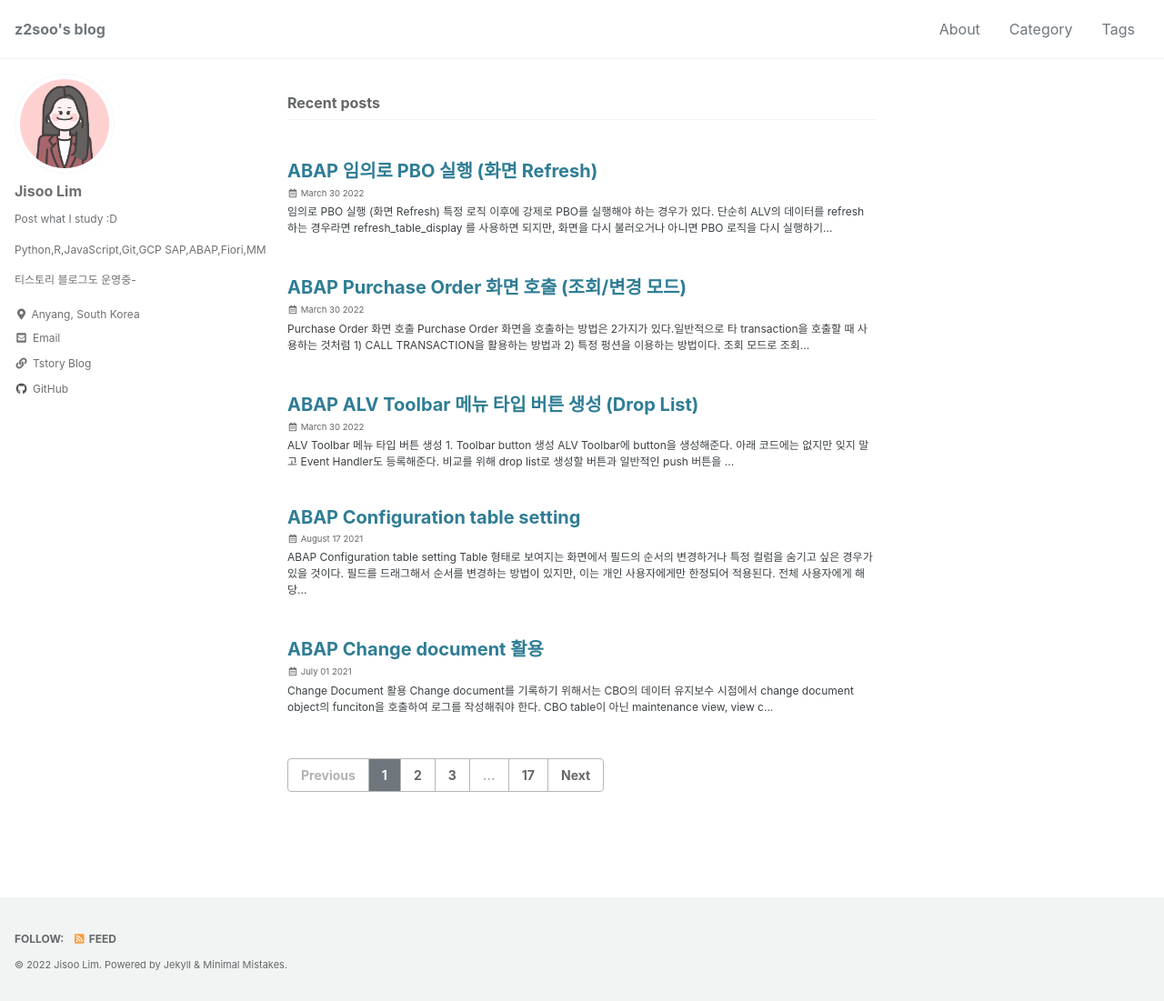
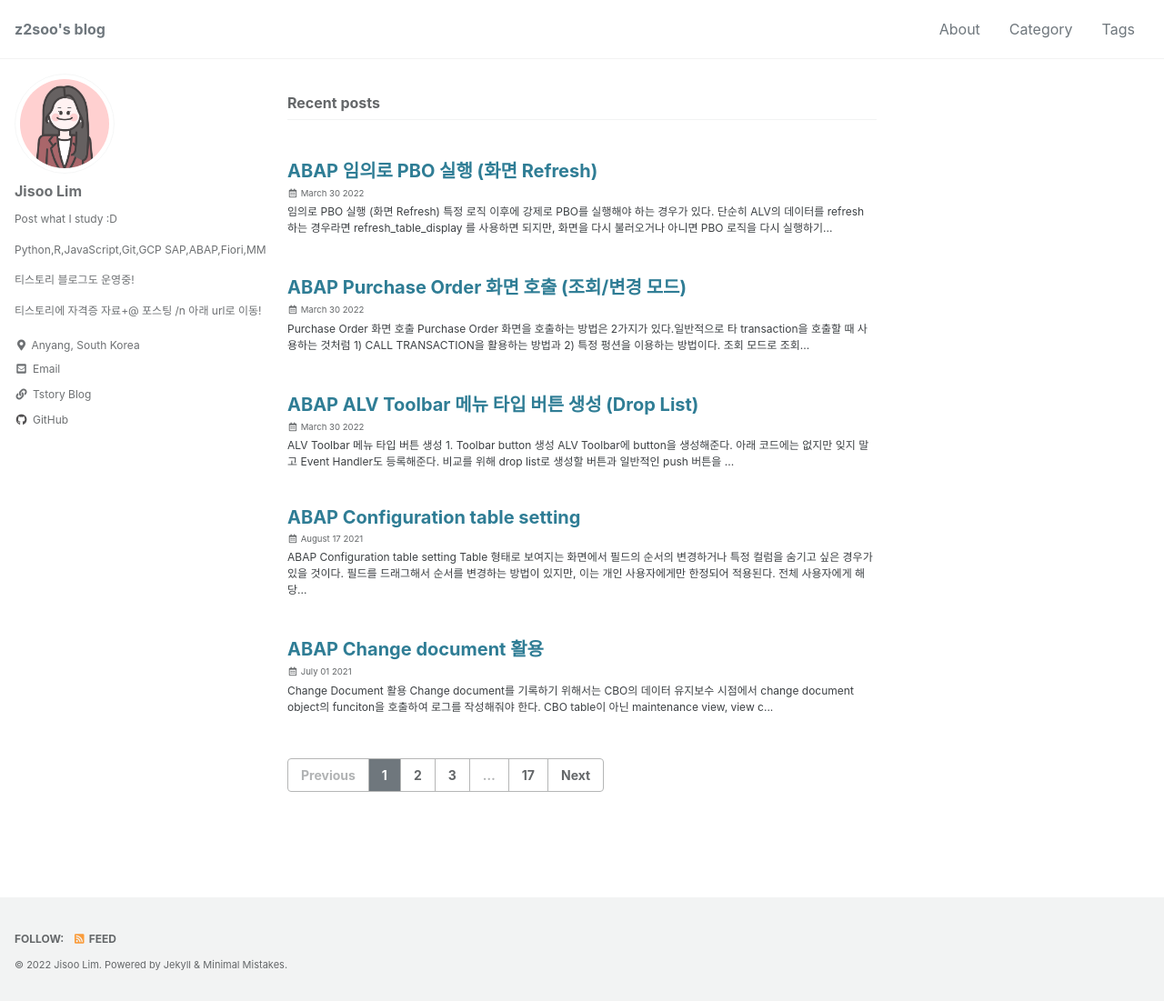
Before and after one commit to z2soo/z2soo.github.io, a Jekyll site: the page built from index.html, in a window 1280 px wide and 1101 px high. Shown: the whole window at 91% size. Built offline with Jekyll 4.4.1, drawn with Linux system fonts in a browser that asks for light colours; cached includes are drawn as plain includes; some web fonts are replaced; the list of posts is cut into pages by our own code.

Commit message:
edit profile

```diff
--- a/_config.yml
+++ b/_config.yml
@@ -95,7 +95,8 @@ analytics:
 author:
   name             : "Jisoo Lim"
   avatar           : "/assets/images/mypic.jpg" # path of avatar image, e.g. "/assets/images/bio-photo.jpg"
-  bio              : "Post what I study :D \n\n Python,R,JavaScript,Git,GCP \n SAP,ABAP,Fiori,MM \n\n 티스토리 블로그도 운영중-"
+  bio              : "Post what I study :D \n\n Python,R,JavaScript,Git,GCP \n SAP,ABAP,Fiori,MM \n\n 티스토리 블로그도 운영중!
+                      \n\n 티스토리에 자격증 자료+@ 포스팅 /n 아래 url로 이동!"
   location         : "Anyang, South Korea"
   email            :
   links:
```
